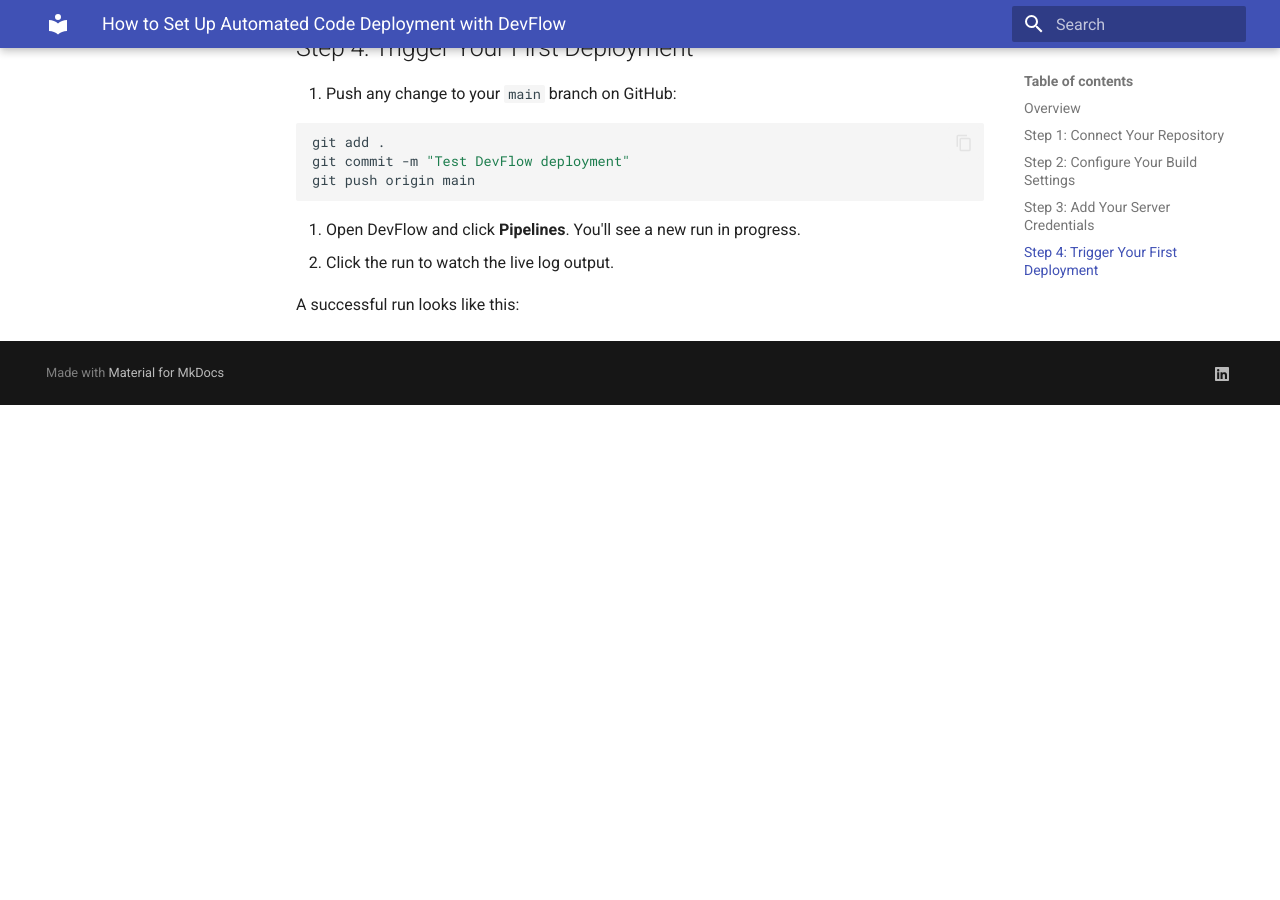
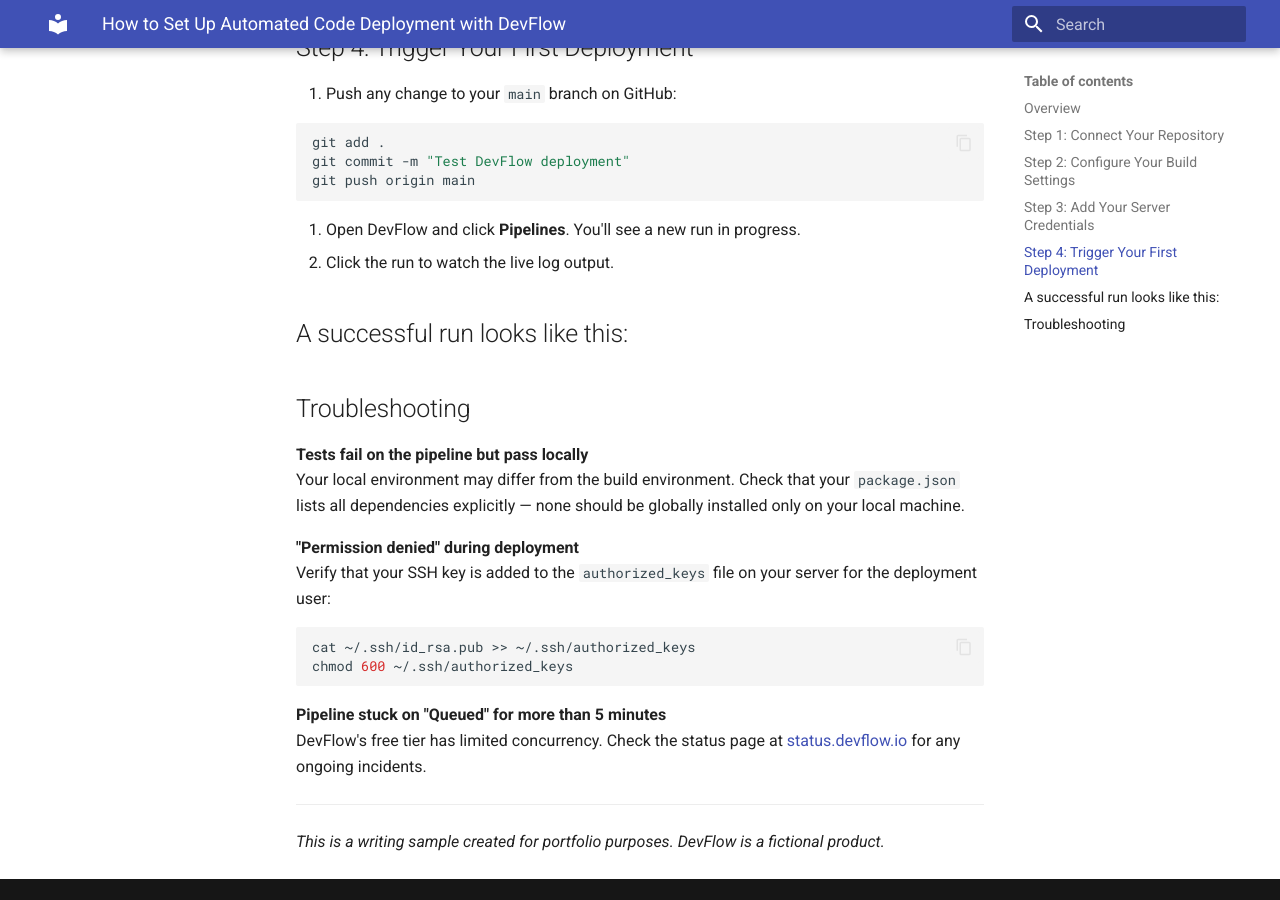
Before and after one commit to AshwiniPailoor/Technical_writing_portfolio, an MkDocs documentation site: the page built from docs/how-to-guide.md, in a window 1280 px wide and 900 px high, scrolled down 2001 px. Built offline with MkDocs 1.6.1 and Material for MkDocs 9.7.7, drawn with Linux system fonts in a browser that asks for light colours; before the commit the page ends 2406 px from its top, so only the background shows below that.

Commit message:
Update how-to-guide.md

`````diff
--- a/docs/how-to-guide.md
+++ b/docs/how-to-guide.md
@@ -81,3 +81,28 @@
 3. Click the run to watch the live log output.
 
 A successful run looks like this:
+---
+
+## Troubleshooting
+
+**Tests fail on the pipeline but pass locally**
+Your local environment may differ from the build environment. Check that your
+`package.json` lists all dependencies explicitly — none should be globally
+installed only on your local machine.
+
+**"Permission denied" during deployment**
+Verify that your SSH key is added to the `authorized_keys` file on your server
+for the deployment user:
+
+````bash
+cat ~/.ssh/id_rsa.pub >> ~/.ssh/authorized_keys
+chmod 600 ~/.ssh/authorized_keys
+````
+
+**Pipeline stuck on "Queued" for more than 5 minutes**
+DevFlow's free tier has limited concurrency. Check the status page at
+[status.devflow.io](https://status.devflow.io) for any ongoing incidents.
+
+---
+
+*This is a writing sample created for portfolio purposes. DevFlow is a fictional product.*
`````
